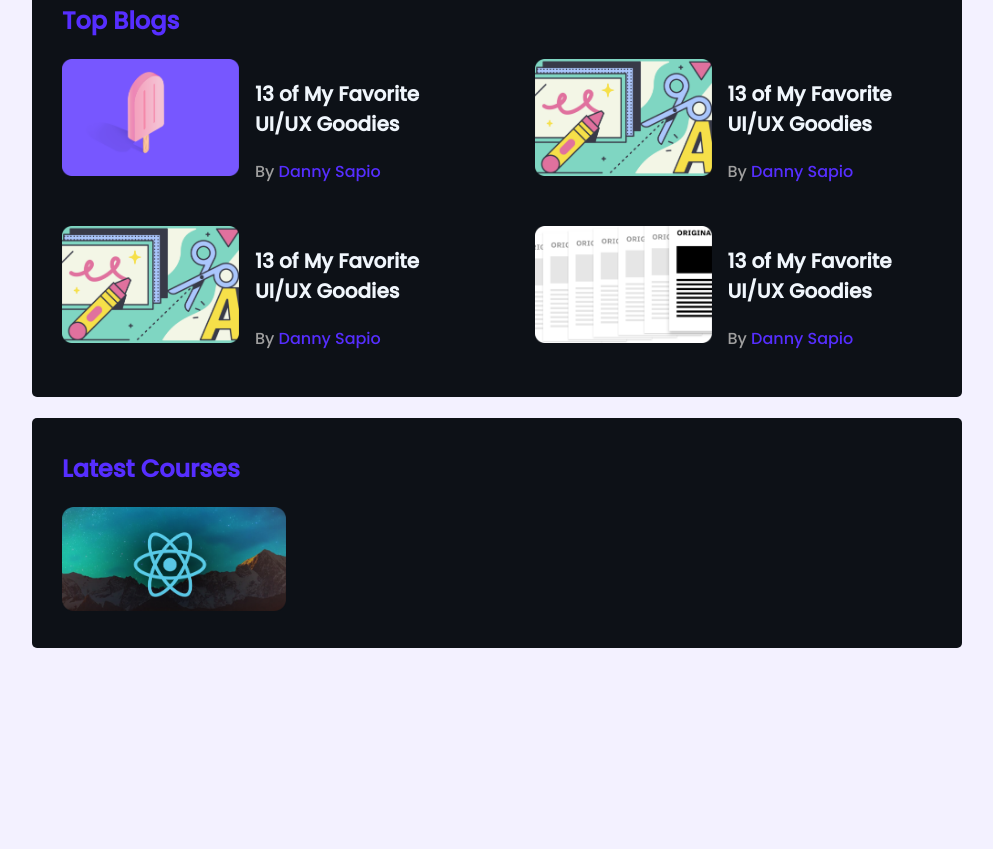
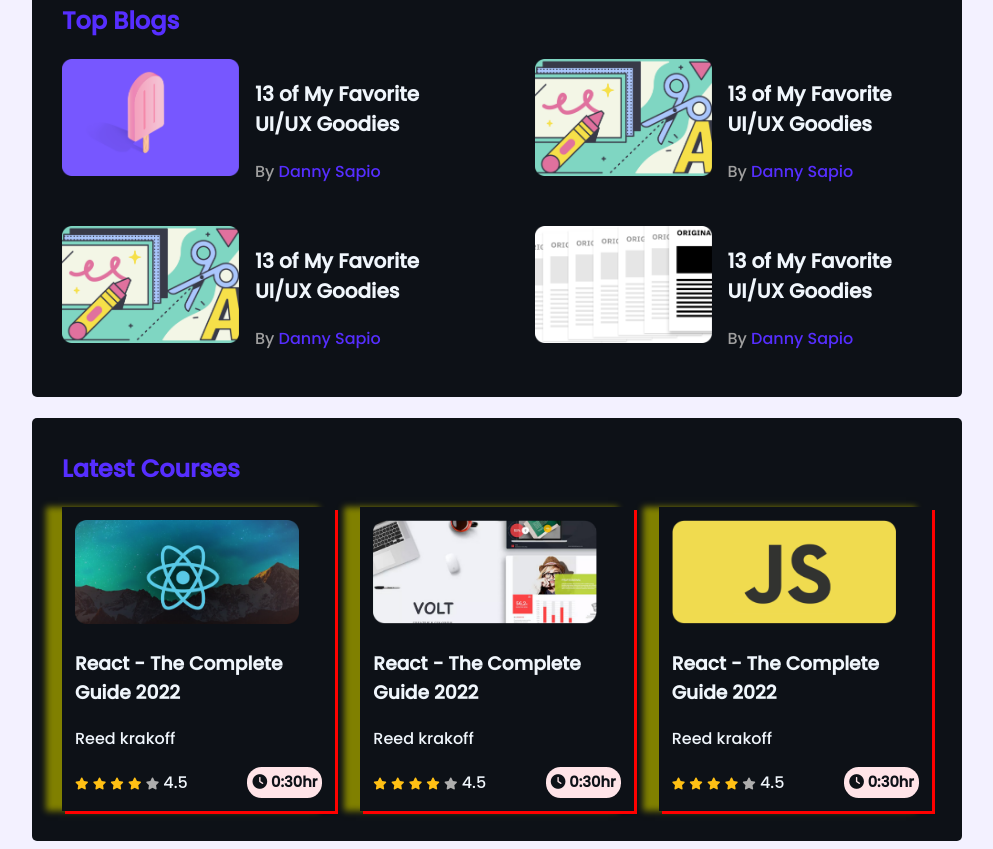
Before and after one commit to bariulmunshi/leader-board-done, a plain HTML site: page index.html in a window 1280 px wide. Shown: the part 330-1179 px from the top of the page, without its empty margins (143-1136 px from the left). Before the commit the page ends 986 px from the top, so only its background shows below. Drawn offline with Linux system fonts and the light colour scheme.

Commit message:
media query added

```diff
--- a/index.html
+++ b/index.html
@@ -5,6 +5,9 @@
     <meta http-equiv="X-UA-Compatible" content="IE=edge">
     <meta name="viewport" content="width=device-width, initial-scale=1.0">
     <title>board</title>
+    <!-- font awesome -->
+    <script src="https://kit.fontawesome.com/92ee6042b3.js" crossorigin="anonymous"></script>
+    <!-- css style -->
     <link rel="stylesheet" href="style.css">
 </head>
 <body>
@@ -109,6 +112,82 @@
                     <div class="course-banner">
                         <img src="images/courses/course-1.png" alt="">
                     </div>
+                    <div class="course-detail">
+                        <h3 class="course-title">
+                            React - The Complete Guide 2022
+                        </h3>
+                        <p class="course-author">Reed krakoff
+                        </p>
+                        <div class="course-info">
+                            <div>
+                                <i class="fa-solid fa-star filled"></i>
+                                <i class="fa-solid fa-star filled"></i>
+                                <i class="fa-solid fa-star filled"></i>
+                                <i class="fa-solid fa-star filled"></i>
+                                <i class="fa-solid fa-star empty"></i>
+                                <span>4.5</span>
+                            </div>
+
+                            <div class="course-duration">
+                                <i class="fa-solid fa-clock"></i>
+                                0:30hr
+                            </div>
+                        </div>
+                    </div>
+                </div>
+                <div class="course">
+                    <div class="course-banner">
+                        <img src="images/courses/course-2.png" alt="">
+                    </div>
+                    <div class="course-detail">
+                        <h3 class="course-title">
+                            React - The Complete Guide 2022
+                        </h3>
+                        <p class="course-author">Reed krakoff
+                        </p>
+                        <div class="course-info">
+                            <div>
+                                <i class="fa-solid fa-star filled"></i>
+                                <i class="fa-solid fa-star filled"></i>
+                                <i class="fa-solid fa-star filled"></i>
+                                <i class="fa-solid fa-star filled"></i>
+                                <i class="fa-solid fa-star empty"></i>
+                                <span>4.5</span>
+                            </div>
+
+                            <div class="course-duration">
+                                <i class="fa-solid fa-clock"></i>
+                                0:30hr
+                            </div>
+                        </div>
+                    </div>
+                </div>
+                <div class="course">
+                    <div class="course-banner">
+                        <img src="images/courses/course-3.png" alt="">
+                    </div>
+                    <div class="course-detail">
+                        <h3 class="course-title">
+                            React - The Complete Guide 2022
+                        </h3>
+                        <p class="course-author">Reed krakoff
+                        </p>
+                        <div class="course-info">
+                            <div>
+                                <i class="fa-solid fa-star filled"></i>
+                                <i class="fa-solid fa-star filled"></i>
+                                <i class="fa-solid fa-star filled"></i>
+                                <i class="fa-solid fa-star filled"></i>
+                                <i class="fa-solid fa-star empty"></i>
+                                <span>4.5</span>
+                            </div>
+
+                            <div class="course-duration">
+                                <i class="fa-solid fa-clock"></i>
+                                0:30hr
+                            </div>
+                        </div>
+                    </div>
                 </div>
             </div>
         </section>
--- a/style.css
+++ b/style.css
@@ -22,7 +22,8 @@ main {
     margin-top: 21px;
     border-radius: 5px;
 }
-hr{
+
+hr {
     width: 807px;
     height: 0px;
     border: 1px solid #D1D1D1;
@@ -30,9 +31,10 @@ margin-bottom: 27px;
 }
 
 /* Top Players */
-.top-players{
+.top-players {
     margin-bottom: 30px;
 }
+
 .section-title {
     font-size: 24px;
     line-height: 36px;
@@ -62,35 +64,99 @@ margin-bottom: 27px;
     font-size: 18px;
     margin-left: 18px;
 }
+
 /* Top Blogs */
-.blogs{
+.blogs {
     display: grid;
-    grid-template-columns: repeat(2,1fr);
-    grid-row-gap:26px;
+    grid-template-columns: repeat(2, 1fr);
+    grid-row-gap: 26px;
     grid-column-gap: 75px;
 }
-.blog{
+
+.blog {
     display: flex;
 }
-.thumbnail img{
+
+.thumbnail img {
     width: 177px;
     height: 117px;
     margin-right: 16px;
 }
-.blog-title{
+
+.blog-title {
     font-size: 20px;
 }
-.blog-author{
+
+.blog-author {
     color: #9F9F9F;
     font-size: 16px;
 }
-.blog-author a{
+
+.blog-author a {
     color: #562EFF;
     text-decoration: none;
 }
 
 /* Latest courses section */
-.course-banner img{
+
+.courses{
+    display: grid;
+    grid-template-columns: repeat(3,1fr);
+    grid-column-gap:25px;
+}
+.course{
+    padding: 13px;
+    box-shadow: 3px 3px red, -1em 0 .4em olive;
+}
+.course-banner img {
     width: 224px;
     height: 104px;
 }
+.course-info{
+    display: flex;
+    align-items: center;
+    justify-content: space-between;
+}
+.fa-star{
+
+    font-size: 12px;
+}
+.filled {
+    color: #FFC014;
+}
+
+.empty {
+    color: #AEAEAE;
+}
+.course-duration{
+    background: #FFE4E8;
+    color: #0d1117;
+    border-radius: 14.6913px;
+    font-weight: 600;
+font-size: 14.6913px;
+padding: 5px;
+}
+
+/* ============Media queries========= */
+/* Mobile device */
+@media screen and (max-width:688px) {
+    .container{
+        width: 100%;
+    }
+    .players, .blogs, .courses{
+        grid-template-columns: repeat(1, 1fr);
+        /* background-color: rosybrown; */
+    }
+    .player, .blog{
+        flex-direction: column;
+    }
+}
+/* tablet devices */
+@media screen and (min-width:688px) and (max-width: 992px) {
+    .container{
+        width: 100%;
+    }
+    .players, .courses{
+        grid-template-columns: repeat(2, 1fr);
+    }
+}
```
Lines whose indentation alone changed are shown as unchanged.
